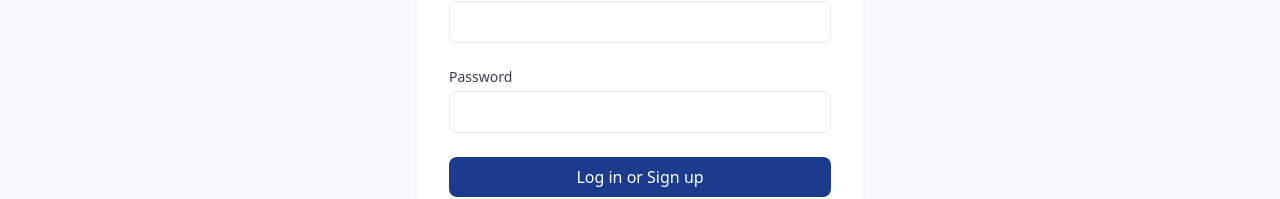
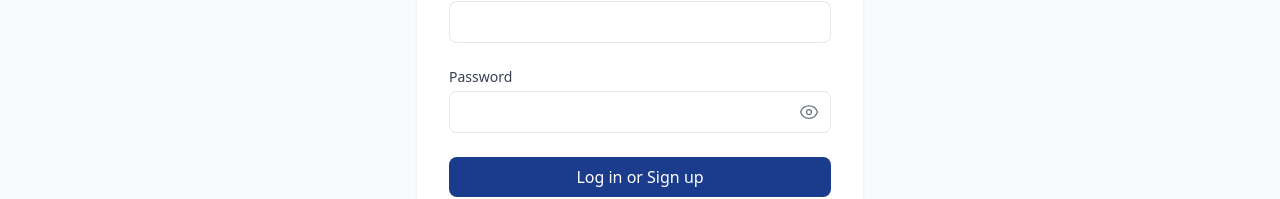
Before and after one commit to michellejw/restaurant-week-bingo, a Next.js app: page / in a window 1280 px wide. Shown: the part 509-708 px from the top of the page. Built offline with nearby package versions, Linux system fonts and the light colour scheme; no server answers.

Commit message:
Add password visibility toggle to AuthForm

```diff
--- a/src/components/AuthForm.tsx
+++ b/src/components/AuthForm.tsx
@@ -9,6 +9,7 @@
   const [message, setMessage] = useState('');
   const [loading, setLoading] = useState(false);
   const [isResetMode, setIsResetMode] = useState(false);
+  const [showPassword, setShowPassword] = useState(false);
 
   // Check for error parameter in URL
   useEffect(() => {
@@ -97,14 +98,33 @@
             <label htmlFor="password" className="block text-sm font-medium text-gray-700 mb-1">
               Password
             </label>
+            <div className="relative">
               <input
-              type="password"
+                type={showPassword ? "text" : "password"}
                 id="password"
                 value={password}
                 onChange={(e) => setPassword(e.target.value)}
-              className="input"
+                className="input pr-10"
                 required={!isResetMode}
               />
+              <button
+                type="button"
+                onClick={() => setShowPassword(!showPassword)}
+                className="absolute inset-y-0 right-0 px-3 flex items-center"
+                aria-label={showPassword ? "Hide password" : "Show password"}
+              >
+                {showPassword ? (
+                  <svg xmlns="http://www.w3.org/2000/svg" fill="none" viewBox="0 0 24 24" strokeWidth={1.5} stroke="currentColor" className="w-5 h-5 text-gray-500">
+                    <path strokeLinecap="round" strokeLinejoin="round" d="M3.98 8.223A10.477 10.477 0 001.934 12C3.226 16.338 7.244 19.5 12 19.5c.993 0 1.953-.138 2.863-.395M6.228 6.228A10.45 10.45 0 0112 4.5c4.756 0 8.773 3.162 10.065 7.498a10.523 10.523 0 01-4.293 5.774M6.228 6.228L3 3m3.228 3.228l3.65 3.65m7.894 7.894L21 21m-3.228-3.228l-3.65-3.65m0 0a3 3 0 10-4.243-4.243m4.242 4.242L9.88 9.88" />
+                  </svg>
+                ) : (
+                  <svg xmlns="http://www.w3.org/2000/svg" fill="none" viewBox="0 0 24 24" strokeWidth={1.5} stroke="currentColor" className="w-5 h-5 text-gray-500">
+                    <path strokeLinecap="round" strokeLinejoin="round" d="M2.036 12.322a1.012 1.012 0 010-.639C3.423 7.51 7.36 4.5 12 4.5c4.638 0 8.573 3.007 9.963 7.178.07.207.07.431 0 .639C20.577 16.49 16.64 19.5 12 19.5c-4.638 0-8.573-3.007-9.963-7.178z" />
+                    <path strokeLinecap="round" strokeLinejoin="round" d="M15 12a3 3 0 11-6 0 3 3 0 016 0z" />
+                  </svg>
+                )}
+              </button>
+            </div>
           </div>
         )}
         <button
```
Lines whose indentation alone changed are shown as unchanged.
